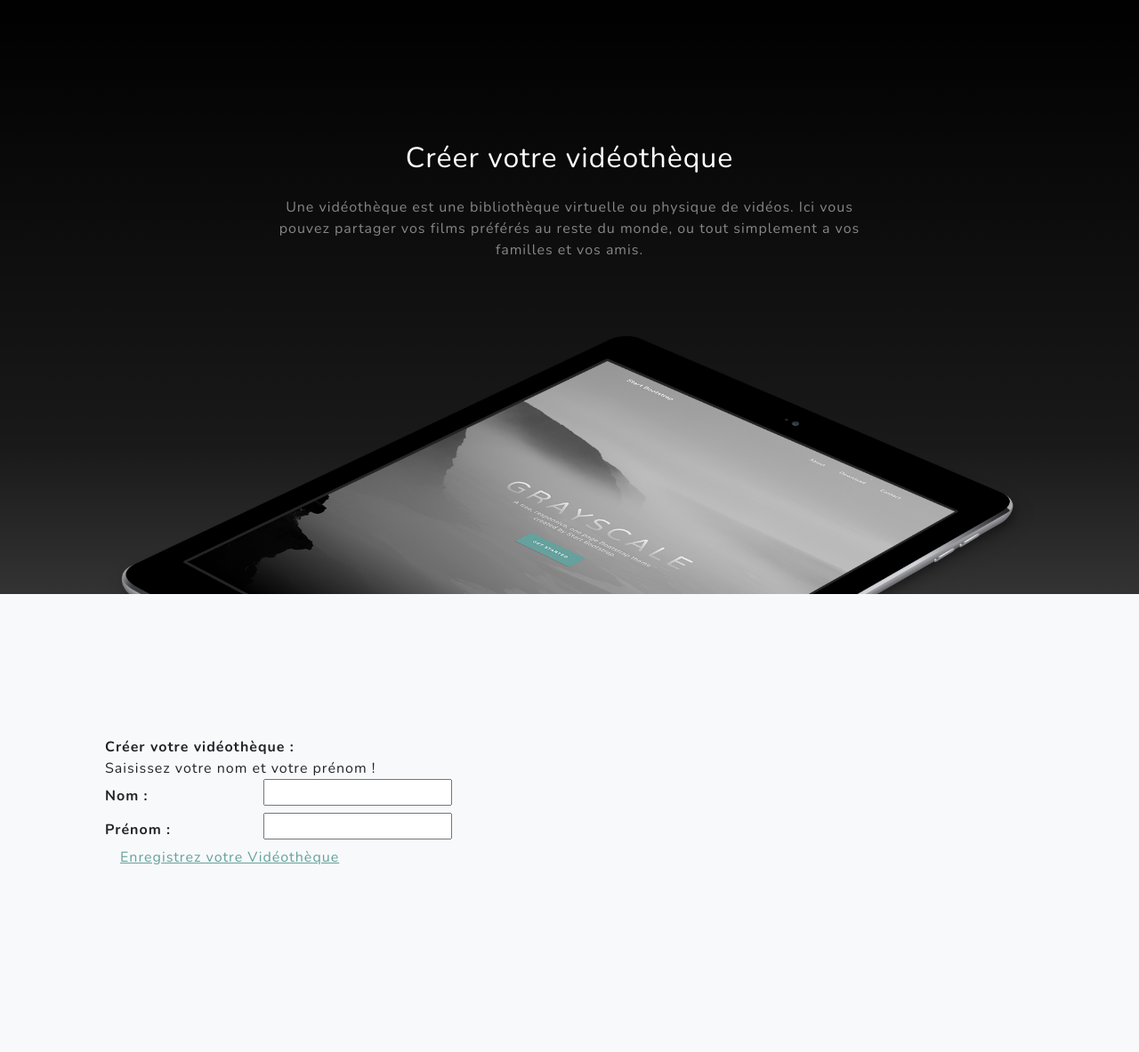
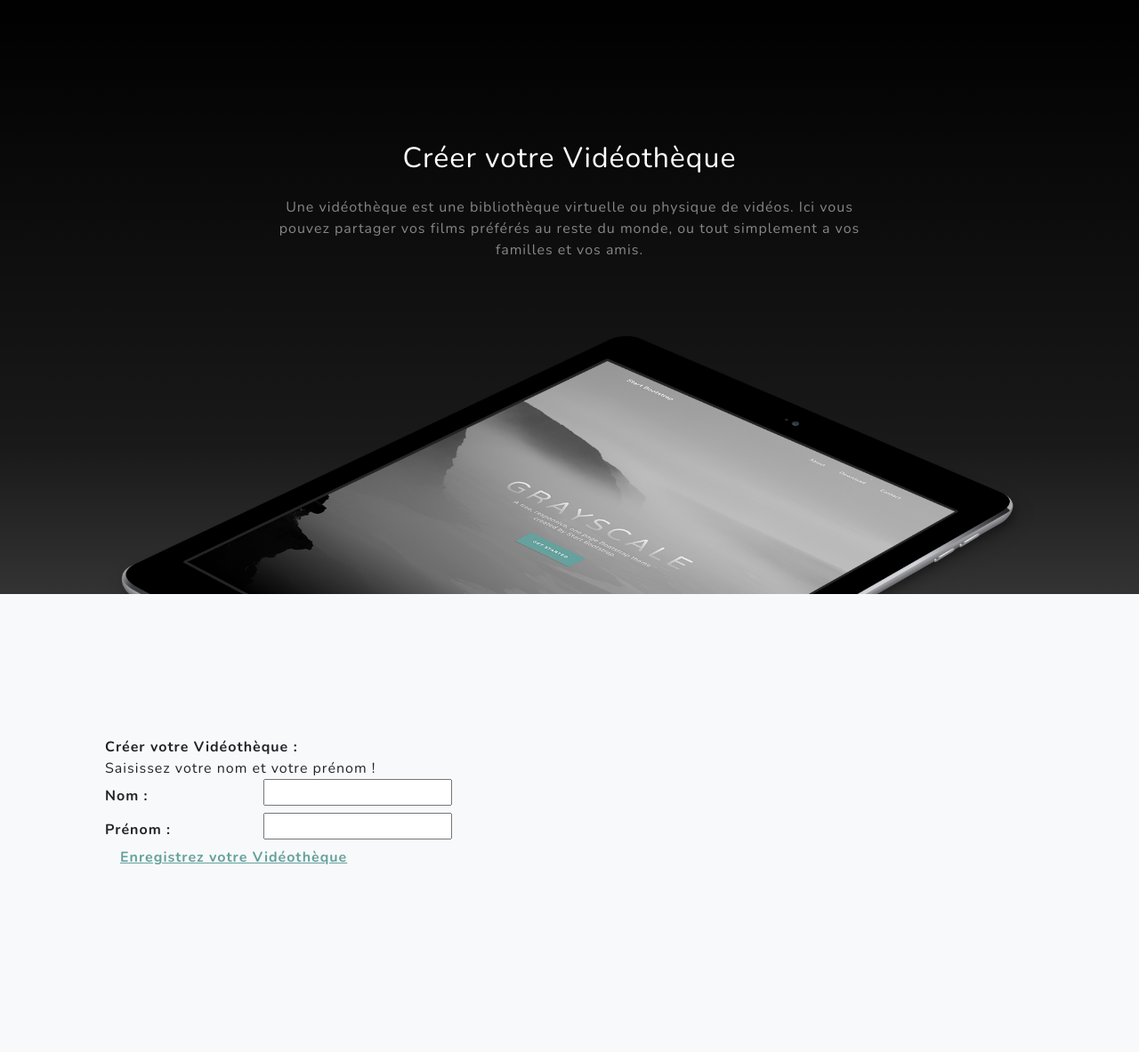
Before and after one commit to VivienWal/RT0704, a Flask app: template service/app/templates/indexvideotheque.html in a window 1280 px wide. Shown: the part 801-1984 px from the top of the page at 89% size. Run offline with Flask 2, Linux system fonts and the light colour scheme; the template is opened without the code that fills it, so the values that code supplies are empty; some libraries are stand-ins or nearby versions.

Commit message:
Finition06

```diff
--- a/service/app/templates/indexvideotheque.html
+++ b/service/app/templates/indexvideotheque.html
@@ -53,7 +53,7 @@
             <div class="container px-4 px-lg-5">
                 <div class="row gx-4 gx-lg-5 justify-content-center">
                     <div class="col-lg-8">
-                        <h2 class="text-white mb-4">Créer votre vidéothèque</h2>
+                        <h2 class="text-white mb-4">Créer votre Vidéothèque</h2>
                         <p class="text-white-50">
                             Une vidéothèque est une bibliothèque virtuelle ou physique de vidéos. Ici vous pouvez partager vos films préférés au reste du monde, ou tout simplement a vos familles et vos amis.
                         </p>
@@ -68,7 +68,7 @@
                 <!-- Featured Project Row-->
                 <div class="row gx-0 mb-4 mb-lg-5 align-items-center">
 
-                <b>Créer votre vidéothèque :</b>
+                <b>Créer votre Vidéothèque :</b>
                 Saisissez votre nom et votre prénom !
                 <form>
                     <div class="form-group row"><label class="col-sm-2 col-form-label" for="proprio_nom"><b>Nom :</b></label>
@@ -77,7 +77,7 @@
                     <div class="form-group row"><label class="col-sm-2 col-form-label" for="proprio_prenom"><b>Prénom :</b></label>
                     <div class="col-sm-10"><input id="proprio_prenom" type="text" value="" /></div>
                     </div>
-                    &emsp;<a href="http://10.11.5.177:56733/#page-top" class="ajout-video-button" data-titre="">Enregistrez votre Vidéothèque</a>
+                    &emsp;<a href="http://10.11.5.177:56733/#page-top" class="ajout-video-button" data-titre=""><b>Enregistrez votre Vidéothèque</b></a>
                 </form>
 
 
```
